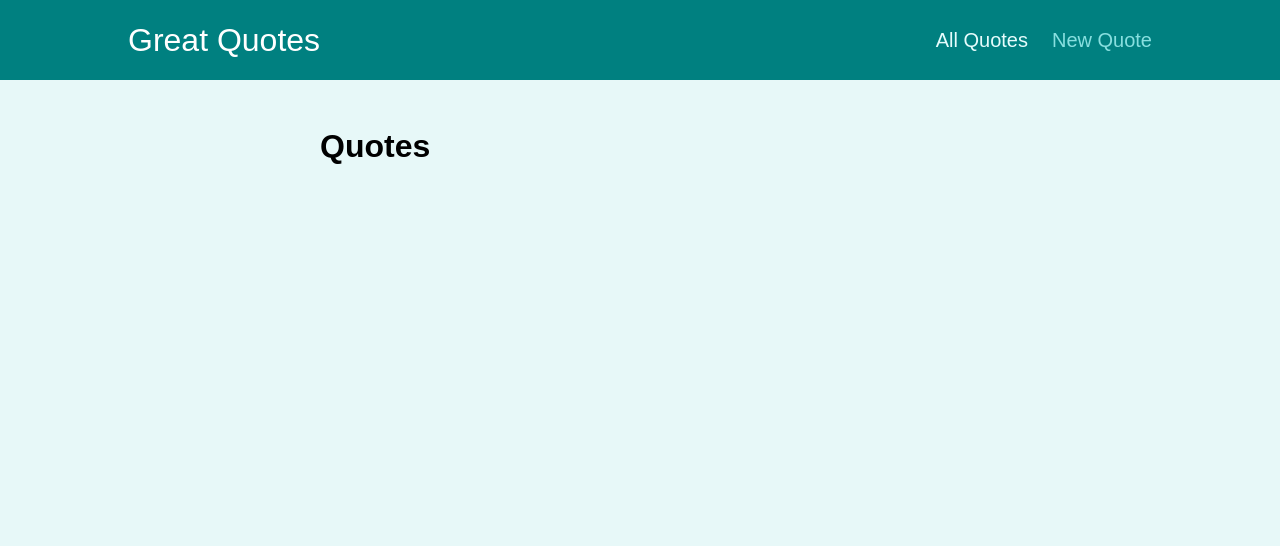
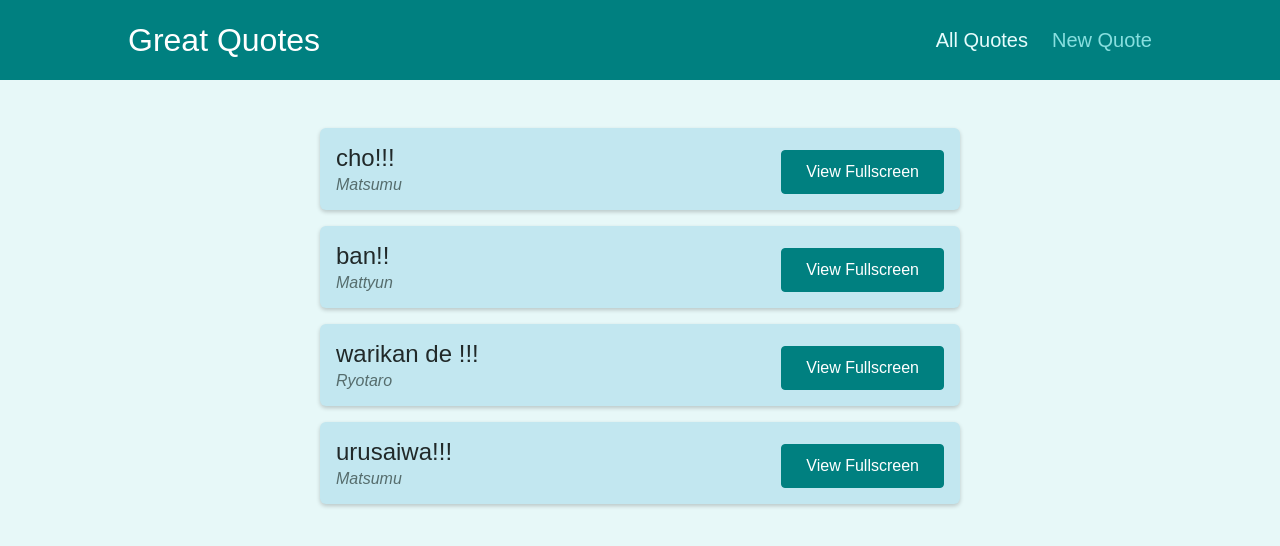
Before and after one commit to rootsuke/react-spa-practice, a React (Create React App) app: page /quotes in a window 1280 px wide. Shown: the top 546 px of the page. Built offline with nearby package versions, Linux system fonts and the light colour scheme.

Commit message:
add dummy data and pages to render them

```diff
--- a/src/components/quotes/QuoteForm.js
+++ b/src/components/quotes/QuoteForm.js
@@ -1,7 +1,7 @@
 import { useRef } from 'react';
 
-import Card from '../ui/Card';
-import LoadingSpinner from '../ui/LoadingSpinner';
+import Card from '../UI/Card';
+import LoadingSpinner from '../UI/LoadingSpinner';
 import classes from './QuoteForm.module.css';
 
 const QuoteForm = (props) => {
--- a/src/components/quotes/QuoteItem.js
+++ b/src/components/quotes/QuoteItem.js
@@ -1,3 +1,4 @@
+import { Link } from 'react-router-dom'
 import classes from './QuoteItem.module.css';
 
 const QuoteItem = (props) => {
@@ -9,9 +10,9 @@ const QuoteItem = (props) => {
         </blockquote>
         <figcaption>{props.author}</figcaption>
       </figure>
-      <a className='btn'>
+      <Link to={`/quotes/${props.id}`} className='btn'>
         View Fullscreen
-      </a>
+      </Link>
     </li>
   );
 };
--- a/src/pages/NewQuote.js
+++ b/src/pages/NewQuote.js
@@ -1,6 +1,12 @@
+import QuoteForm from '../components/quotes/QuoteForm'
+
 const NewQuote = () => {
+  const addQuoteHandler = quoteData => {
+    console.log(quoteData)
+  }
+
   return (
-    <h1>NewQuote</h1>
+    <QuoteForm onAddQuote={addQuoteHandler}></QuoteForm>
   )
 }
 
--- a/src/pages/QuoteDetail.js
+++ b/src/pages/QuoteDetail.js
@@ -1,13 +1,27 @@
 import { Route, useParams } from "react-router-dom"
 import Comments from "../components/comments/Comments"
+import HighlightedQuote from "../components/quotes/HighlightedQuote"
+
+
+const DUMMY_QUOTES = [
+  { id: 'q1', author: 'Matsumu', text: 'cho!!!'},
+  { id: 'q2', author: 'Mattyun', text: 'ban!!'},
+  { id: 'q3', author: 'Ryotaro', text: 'warikan de !!!'},
+  { id: 'q4', author: 'Matsumu', text: 'urusaiwa!!!'},
+]
 
 const QuoteDetail = () => {
   const params = useParams()
 
+  const quote = DUMMY_QUOTES.find(quote => quote.id === params.quoteId)
+
+  if (!quote) {
+    return <p>No quote found.</p>
+  }
+
   return (
     <>
-      <h1>QuoteDetail</h1>
-      <p>{params.quoteId}</p>
+      <HighlightedQuote author={quote.author} text={quote.text}></HighlightedQuote>
       <Route path={`/quotes/${params.quoteId}/comments`}>
         <Comments></Comments>
       </Route>
--- a/src/pages/Quotes.js
+++ b/src/pages/Quotes.js
@@ -1,6 +1,15 @@
+import QuoteList from '../components/quotes/QuoteList'
+
+const DUMMY_QUOTES = [
+  { id: 'q1', author: 'Matsumu', text: 'cho!!!'},
+  { id: 'q2', author: 'Mattyun', text: 'ban!!'},
+  { id: 'q3', author: 'Ryotaro', text: 'warikan de !!!'},
+  { id: 'q4', author: 'Matsumu', text: 'urusaiwa!!!'},
+]
+
 const Quotes = () => {
   return (
-    <h1>Quotes</h1>
+    <QuoteList quotes={DUMMY_QUOTES}></QuoteList>
   )
 }
 
```
